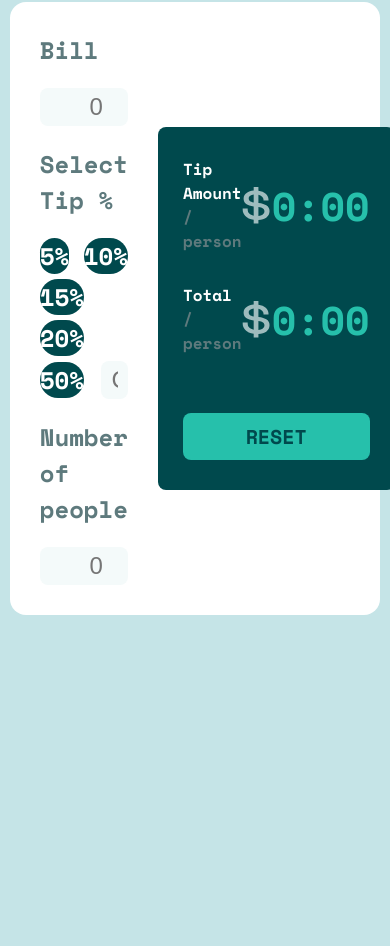
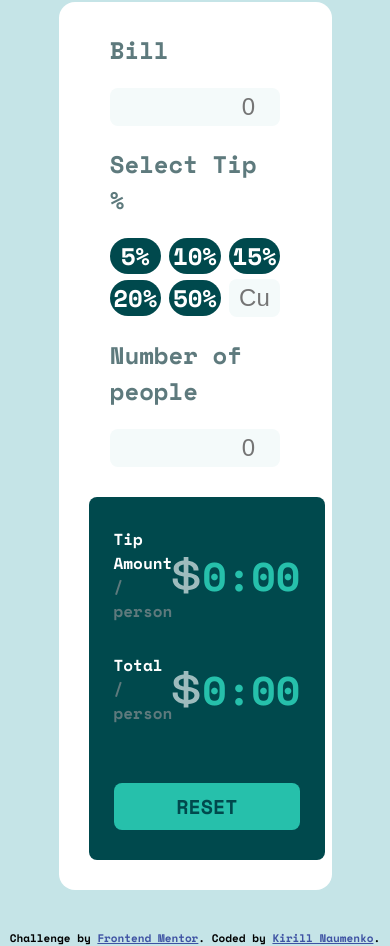
Before and after one commit to kirill202020/Calculator-of-tips, a plain HTML site: page index.html in a window 390 px wide. Shown: the part 178-1124 px from the top of the page. Before the commit the page ends 844 px from the top, so only its background shows below. Drawn offline with nearby package versions, Linux system fonts and the light colour scheme.

Commit message:
Add files via upload

```diff
--- a/index.html
+++ b/index.html
@@ -6,35 +6,15 @@
 
   <link rel="icon" type="image/png" sizes="32x32" href="./images/favicon-32x32.png">
 
-  <title>Frontend Mentor | Tip calculator app</title>
+  <title>Tip calculator app</title>
   <style>
-    .attribution { font-size: 11px; text-align: center; }
+    .attribution { font-size: 11px; text-align: center; margin-top: 40px;}
     .attribution a { color: hsl(228, 45%, 44%); }
   </style>
 
   <link rel="stylesheet" href="style.css">
 </head>
 <body>
-
-  <!-- Bill
-
-  Select Tip %
-  5%
-  10%
-  15%
-  25%
-  50%
-  Custom
-
-  Number of People
-
-  Tip Amount
-  / person
-
-  Total
-  / person
-
-  Reset -->
     <div class="container">
       <div class="logo">
         <img src="img/logo.svg" alt="">
@@ -93,10 +73,10 @@
 
 
 
-  <!-- <div class="attribution">
+  <div class="attribution">
     Challenge by <a href="https://www.frontendmentor.io?ref=challenge" target="_blank">Frontend Mentor</a>.
     Coded by <a href="#">Kirill Naumenko</a>.
-  </div> -->
+  </div>
   <script src="main.js"></script>
 </body>
 </html>
--- a/style.scss
+++ b/style.scss
@@ -6,17 +6,16 @@
     box-sizing: border-box;
 }
 
+
 //COLORS
 
 $primary: hsl(172, 67%, 45%);
-
 $darkCyan: hsl(183, 100%, 15%);
 $darkGrayishCyan: hsl(186, 14%, 43%);
 $grayishCyan: hsl(184, 14%, 56%);
 $lightGrayishCyan: hsl(185, 41%, 84%);
 $veryLightGrayishCyan: hsl(189, 41%, 97%);
 $white: hsl(0, 0%, 100%);
-
 
 
 //FONTS
@@ -192,3 +191,35 @@ body{
 .tip__radio{
     display: none;
 }
+
+
+
+
+
+
+
+
+                            // ADAPTIVE //
+
+
+@media screen and (max-width: 576px) {
+
+    .container{
+        width: 70%;
+    }
+
+    .app{
+        display: flex;
+        flex-wrap: wrap;
+
+        &__left, &__right{
+            flex-basis: 80%;
+            margin: 0 auto;
+            display: flex;
+            flex-direction: column;
+            align-items: flex-start;
+            gap: 20px;
+
+        }
+    }
+}
```
Also changed, not shown: style.css, 1 other file.
